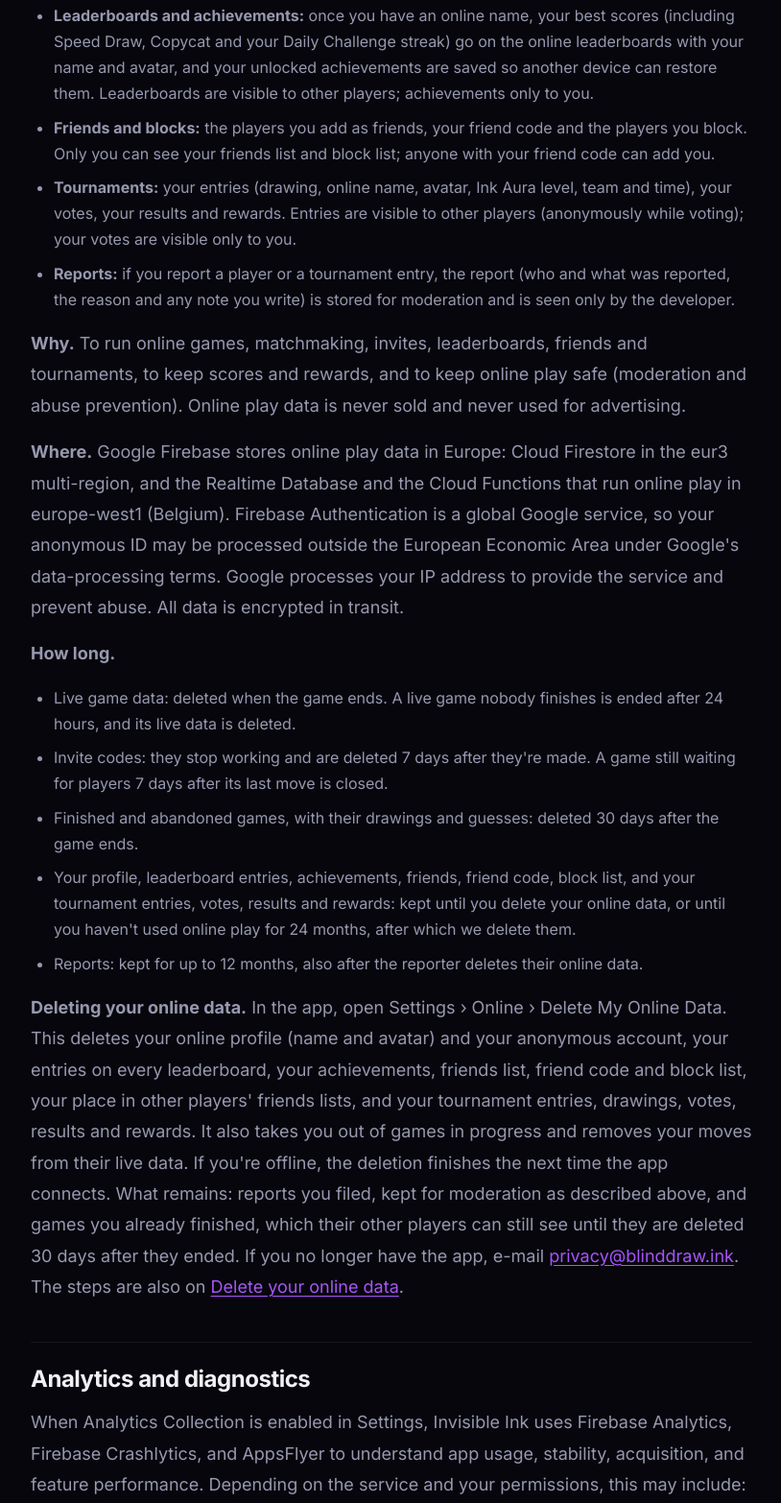
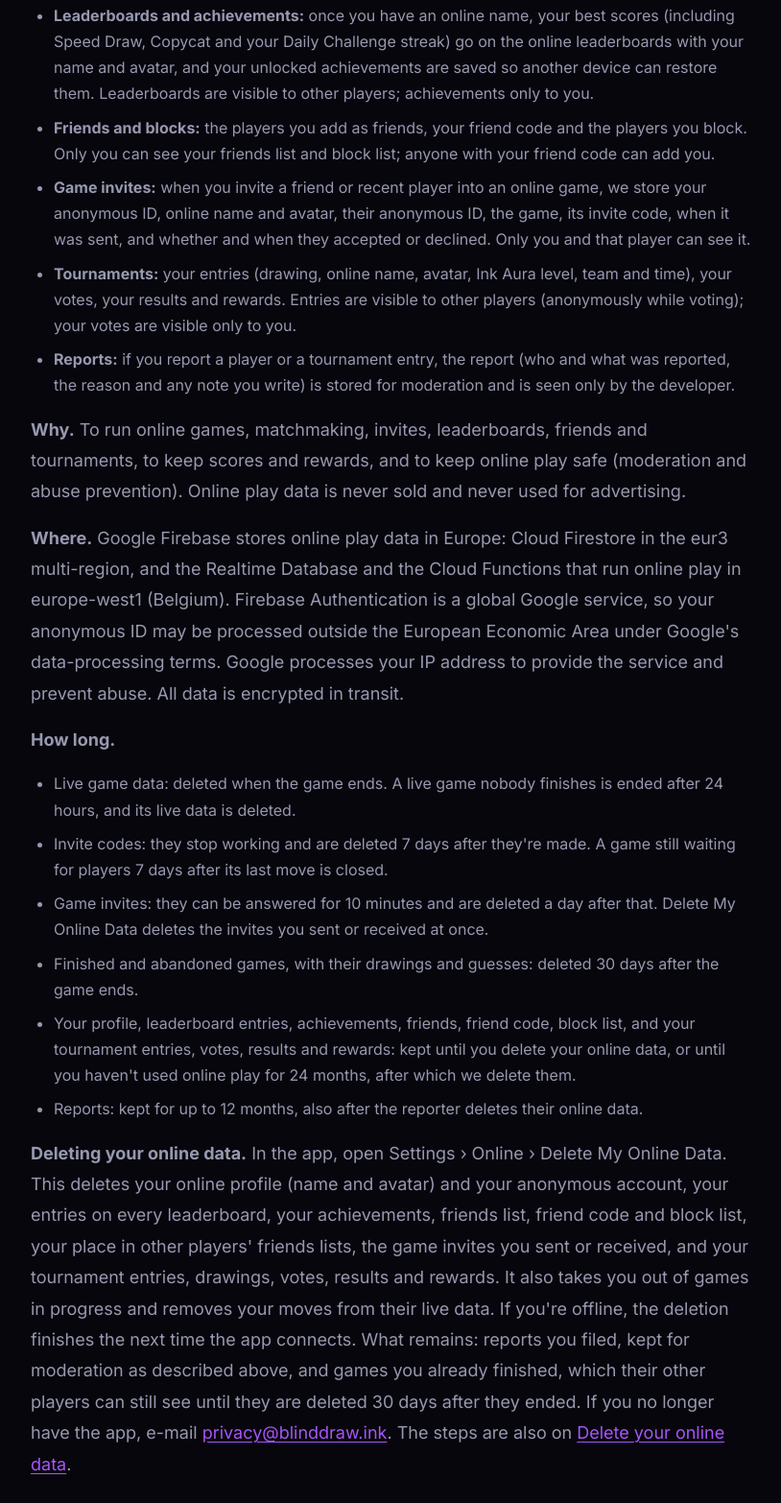
Before and after one commit to ShadyGhalab/BindDraw, an Astro site: page /privacy in a window 1280 px wide. Shown: the part 1711-3277 px from the top of the page at 96% size, without its empty margins (232-1046 px from the left). Built offline with nearby package versions, Linux system fonts and the light colour scheme; Astro itself is replaced by a stand-in of ours.

Commit message:
Privacy policy: game invites (what's stored, who sees it, how long, and that deleting online data removes them)
Online games now let players invite a friend or recent player (Invisible-Ink
610237a5); the invites' rules and functions were deployed today with the
owner's OK.

Co-Authored-By: Claude Opus 5.5 <noreply@anthropic.com>

```diff
--- a/src/pages/privacy.astro
+++ b/src/pages/privacy.astro
@@ -29,6 +29,7 @@ import BaseLayout from '../layouts/BaseLayout.astro';
         <li><strong>Live games</strong> (online Guess What I Drew and the duels played live, Blind Relay, Draw Together): who is in the game and whether they are connected, the moves sent during play and, in Draw Together, where your finger is on the shared canvas. Only the players of that game can see them.</li>
         <li><strong>Leaderboards and achievements:</strong> once you have an online name, your best scores (including Speed Draw, Copycat and your Daily Challenge streak) go on the online leaderboards with your name and avatar, and your unlocked achievements are saved so another device can restore them. Leaderboards are visible to other players; achievements only to you.</li>
         <li><strong>Friends and blocks:</strong> the players you add as friends, your friend code and the players you block. Only you can see your friends list and block list; anyone with your friend code can add you.</li>
+        <li><strong>Game invites:</strong> when you invite a friend or recent player into an online game, we store your anonymous ID, online name and avatar, their anonymous ID, the game, its invite code, when it was sent, and whether and when they accepted or declined. Only you and that player can see it.</li>
         <li><strong>Tournaments:</strong> your entries (drawing, online name, avatar, Ink Aura level, team and time), your votes, your results and rewards. Entries are visible to other players (anonymously while voting); your votes are visible only to you.</li>
         <li><strong>Reports:</strong> if you report a player or a tournament entry, the report (who and what was reported, the reason and any note you write) is stored for moderation and is seen only by the developer.</li>
         </ul>
@@ -38,11 +39,12 @@ import BaseLayout from '../layouts/BaseLayout.astro';
         <ul>
         <li>Live game data: deleted when the game ends. A live game nobody finishes is ended after 24 hours, and its live data is deleted.</li>
         <li>Invite codes: they stop working and are deleted 7 days after they're made. A game still waiting for players 7 days after its last move is closed.</li>
+        <li>Game invites: they can be answered for 10 minutes and are deleted a day after that. Delete My Online Data deletes the invites you sent or received at once.</li>
         <li>Finished and abandoned games, with their drawings and guesses: deleted 30 days after the game ends.</li>
         <li>Your profile, leaderboard entries, achievements, friends, friend code, block list, and your tournament entries, votes, results and rewards: kept until you delete your online data, or until you haven't used online play for 24 months, after which we delete them.</li>
         <li>Reports: kept for up to 12 months, also after the reporter deletes their online data.</li>
         </ul>
-        <p><strong>Deleting your online data.</strong> In the app, open Settings &rsaquo; Online &rsaquo; Delete My Online Data. This deletes your online profile (name and avatar) and your anonymous account, your entries on every leaderboard, your achievements, friends list, friend code and block list, your place in other players' friends lists, and your tournament entries, drawings, votes, results and rewards. It also takes you out of games in progress and removes your moves from their live data. If you're offline, the deletion finishes the next time the app connects. What remains: reports you filed, kept for moderation as described above, and games you already finished, which their other players can still see until they are deleted 30 days after they ended. If you no longer have the app, e-mail <a href="mailto:privacy@blinddraw.ink">privacy@blinddraw.ink</a>. The steps are also on <a href="/privacy/delete-account/">Delete your online data</a>.</p>
+        <p><strong>Deleting your online data.</strong> In the app, open Settings &rsaquo; Online &rsaquo; Delete My Online Data. This deletes your online profile (name and avatar) and your anonymous account, your entries on every leaderboard, your achievements, friends list, friend code and block list, your place in other players' friends lists, the game invites you sent or received, and your tournament entries, drawings, votes, results and rewards. It also takes you out of games in progress and removes your moves from their live data. If you're offline, the deletion finishes the next time the app connects. What remains: reports you filed, kept for moderation as described above, and games you already finished, which their other players can still see until they are deleted 30 days after they ended. If you no longer have the app, e-mail <a href="mailto:privacy@blinddraw.ink">privacy@blinddraw.ink</a>. The steps are also on <a href="/privacy/delete-account/">Delete your online data</a>.</p>
 
         <h2>Analytics and diagnostics</h2>
         <p>When Analytics Collection is enabled in Settings, Invisible Ink uses Firebase Analytics, Firebase Crashlytics, and AppsFlyer to understand app usage, stability, acquisition, and feature performance. Depending on the service and your permissions, this may include:</p>
--- a/src/pages/privacy/delete-account.astro
+++ b/src/pages/privacy/delete-account.astro
@@ -24,7 +24,7 @@ import BaseLayout from '../../layouts/BaseLayout.astro';
         <p>If you're offline, the deletion finishes the next time the app connects.</p>
 
         <h2>What is deleted</h2>
-        <p>Your online profile (online name and avatar) and your anonymous account; your entries on every leaderboard; your achievements, friends list, friend code and block list, and your place in other players' friends lists; and your tournament entries, drawings, votes, results and rewards. You also leave any games in progress, and your moves are taken out of their live data.</p>
+        <p>Your online profile (online name and avatar) and your anonymous account; your entries on every leaderboard; your achievements, friends list, friend code and block list, and your place in other players' friends lists; the game invites you sent or received; and your tournament entries, drawings, votes, results and rewards. You also leave any games in progress, and your moves are taken out of their live data.</p>
 
         <h2>If you no longer have the app</h2>
         <p>E-mail <a href="mailto:privacy@blinddraw.ink?subject=Delete%20my%20online%20data">privacy@blinddraw.ink</a> with the subject "Delete my online data" and your online name. We'll ask for a detail only you would know (such as your friend code or a recent game), so that nobody else can delete your data, and confirm within 30 days.</p>
```
